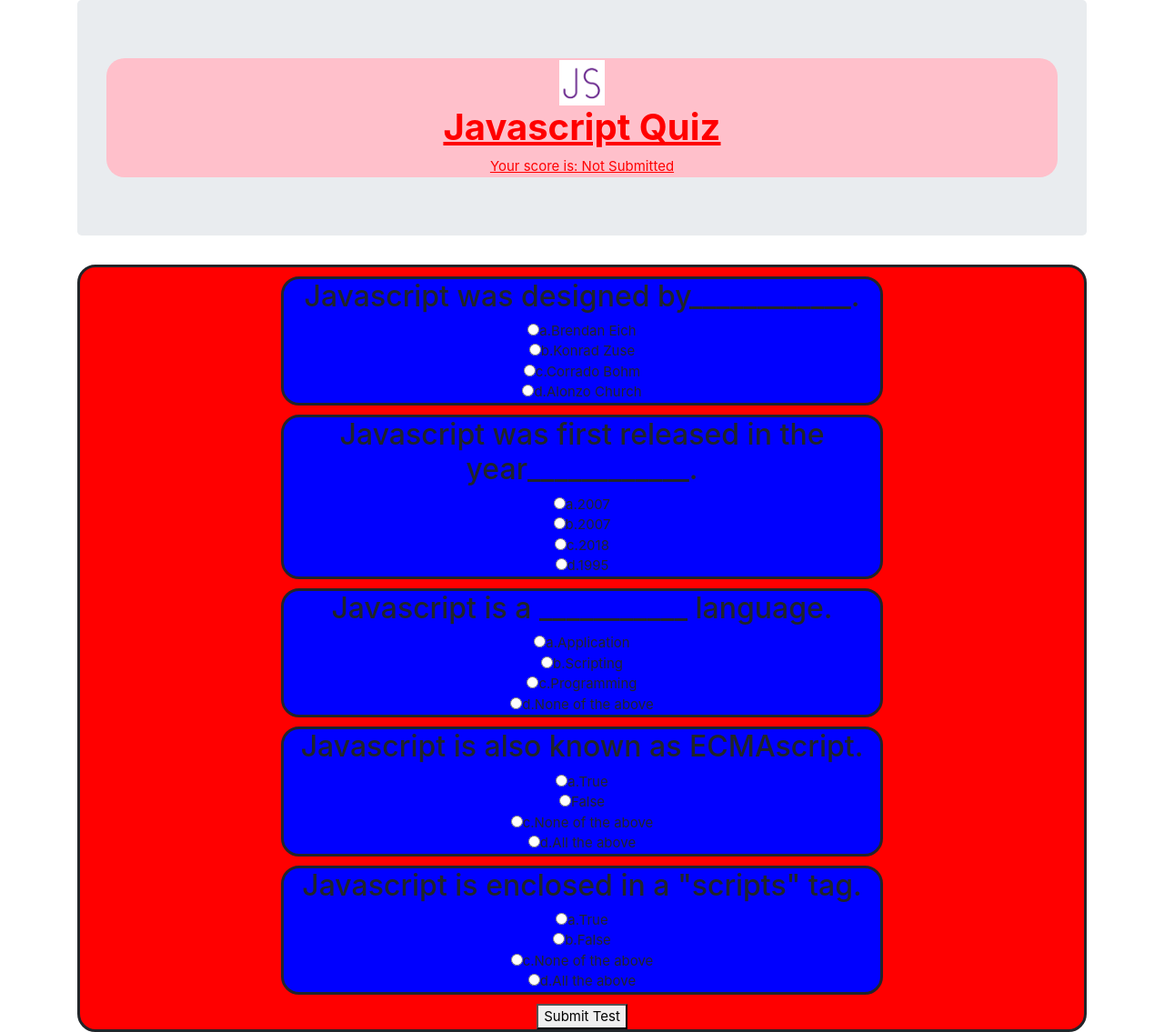
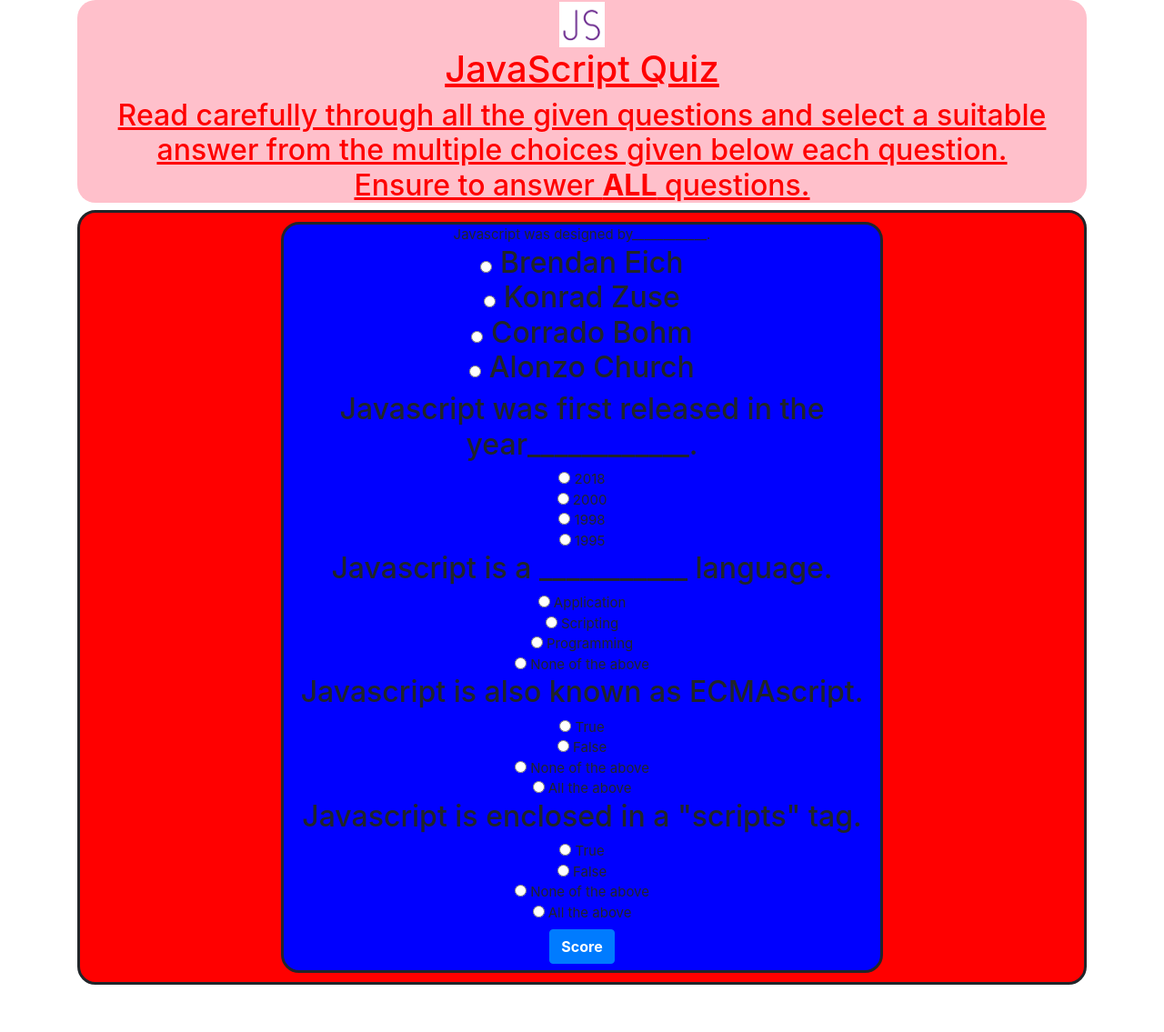
Before and after one commit to joseck12/quiz-board, a plain HTML site: page index.html in a window 1280 px wide. Shown: the top 1135 px of the page at 91% size. After the commit the page ends 1083 px from the top, so only its background shows below. Drawn offline with nearby package versions, Linux system fonts and the light colour scheme.

Commit message:
add new style to index.html

```diff
--- a/index.html
+++ b/index.html
@@ -10,58 +10,106 @@
 
 <body>
   <div class="container">
-    <div class="jumbotron">
-      <div class="header">
-        <h1><img src="images/js.png" height=50 alt="js"><br><b>Javascript Quiz</b></h1>
-        <div id="result" <h2>Your score is: Not Submitted</h2>
-        </div>
+    <div class="header">
+  <h1><img src="images/js.png" height=50 alt="js"><br>JavaScript Quiz</h1>
+  <h2>Read carefully through all the given questions and select a suitable answer from the multiple choices given below each question.<br>Ensure to answer <b>ALL</b> questions.</h2>
+</div>
+  <form id="query" action="index.html" method="post">
+    <div class="body">
+      <div class="question"
+        <h2>Javascript was designed by____________.<h2>
+      <div class="radio">
+        <input type="radio" name="q1" value="20">
+        Brendan Eich
+      </div>
+      <div class="radio">
+        <input type="radio" name="q1" value="0">
+        Konrad Zuse
+      </div>
+      <div class="radio">
+        <input type="radio" name="q1" value="0">
+        Corrado Bohm
+      </div>
+      <div class="radio">
+        <input type="radio" name="q1" value="0">
+        Alonzo Church
+      </div>
+        <h2>Javascript was first released in the year____________.</h2>
+      <div class="radio">
+        <input type="radio" name="q2" value="0">
+        2018
+      </div>
+      <div class="radio">
+        <input type="radio" name="q2" value="0">
+        2000
+      </div>
+      <div class="radio">
+        <input type="radio" name="q2" value="0">
+        1998
+      </div>
+      <div class="radio">
+        <input type="radio" name="q2" value="20">
+        1995
+      </div>
+        <h2>Javascript is a ___________ language.</h2>
+      <div class="radio">
+        <input type="radio" name="q3" value="0">
+        Application
+      </div>
+      <div class="radio">
+        <input type="radio" name="q3" value="0">
+        Scripting
+      </div>
+      <div class="radio">
+        <input type="radio" name="q3" value="20">
+        Programming
+      </div>
+      <div class="radio">
+        <input type="radio" name="q3" value="0">
+        None of the above
+      </div>
+        <h2>Javascript is also known as ECMAscript.</h2>
+      <div class="radio">
+        <input type="radio" name="q4" value="20">
+        True
+      </div>
+      <div class="radio">
+        <input type="radio" name="q4" value="0">
+        False
+      </div>
+      <div class="radio">
+        <input type="radio" name="q4" value="0">
+        None of the above
+      </div>
+      <div class="radio">
+        <input type="radio" name="q4" value="0">
+        All the above
+      </div>
+        <h2>Javascript is enclosed in a "scripts" tag.</h2>
+      <div class="radio">
+        <input type="radio" name="q5" value="20">
+        True
+      </div>
+      <div class="radio">
+        <input type="radio" name="q5" value="0">
+        False
+      </div>
+      <div class="radio">
+        <input type="radio" name="q5" value="0">
+        None of the above
+      </div>
+      <div class="radio">
+        <input type="radio" name="q5" value="0">
+        All the above
+      </div>
+      <div class="btn">
+        <button type="Submit" name="submit" id=result class="btn btn-primary"><strong>Score</strong></button>
       </div>
     </div>
-    <div class="body">
-      <form name="quiz" onsubmit="return onSubmit ()">
-        <div class="well">
-          <div class="question">
-            <h2>Javascript was designed by____________.</h2>
-            <input type="radio" name="q1" value="a">a.Brendan Eich<br>
-            <input type="radio" name="q1" value="b">b.Konrad Zuse<br>
-            <input type="radio" name="q1" value="c">c.Corrado Bohm<br>
-            <input type="radio" name="q1" value="d">d.Alonzo Church<br>
-          </div>
-          <div class="question">
-            <h2>Javascript was first released in the year____________.</h2>
-            <input type="radio" name="q2" value="a">a.2007<br>
-            <input type="radio" name="q2" value="b">b.2007<br>
-            <input type="radio" name="q2" value="c">c.2018<br>
-            <input type="radio" name="q2" value="d">d.1995<br>
-          </div>
-          <div class="question">
-            <h2>Javascript is a ___________ language.</h2>
-            <input type="radio" name="q3" value="a">a.Application<br>
-            <input type="radio" name="q3" value="b">b.Scripting<br>
-            <input type="radio" name="q3" value="c">c.Programming<br>
-            <input type="radio" name="q3" value="d">d.None of the above<br>
-          </div>
-          <div class="question">
-            <h2>Javascript is also known as ECMAscript.</h2>
-            <input type="radio" name="q4" value="a">a.True<br>
-            <input type="radio" name="q4" value="b" b.>False<br>
-            <input type="radio" name="q4" value="c">c.None of the above<br>
-            <input type="radio" name="q4" value="d">d.All the above<br>
-          </div>
-          <div class="question">
-            <h2>Javascript is enclosed in a "scripts" tag.</h2>
-            <input type="radio" name="q5" value="a">a.True<br>
-            <input type="radio" name="q5" value="b">b.False<br>
-            <input type="radio" name="q5" value="c">c.None of the above<br>
-            <input type="radio" name="q5" value="d">d.All the above<br>
-          </div>
-        </div>
-        <button type="submit">Submit Test</button>
-
     </div>
-  </div>
-  <script src="https://code.jquery.com/jquery-3.3.1.min.js"></script>
-  <script src="js/scripts.js"></script>
+    </div>
+      <script src="https://code.jquery.com/jquery-3.3.1.min.js"></script>
+      <script src="js/scripts.js"></script>
 </body>
 
-</html>+
+</html>
--- a/js/scripts.js
+++ b/js/scripts.js
@@ -1,25 +1,20 @@
-function onSubmit() {
-  var score = 0;
-  var numOfQuestions = 5;
-  var ansArr = ['a', 'c', 'd', 'a', 'a', ];
+$(document).ready(function(){
+ $("form#query").submit(function(event){
 
-  var q1 = $(document).forms[quiz][q1].value;
-  var q2 = document.forms[quiz][q2].value;
-  var q3 = document.forms[quiz][q3].value;
-  var q4 = document.forms[quiz][q4].value;
-  var q5 = document.forms[quiz][q5].value;
+event.preventDefault();
+   var q1 = $("input:radio[name=q1]:checked").val();
+   var q2 = $("input:radio[name=q2]:checked").val();
+   var q3 = $("input:radio[name=q3]:checked").val();
+   var q4 = $("input:radio[name=q4]:checked").val();
+   var q5 = $("input:radio[name=q5]:checked").val();
+   var result = parseInt(q1) + parseInt(q2) +
+   parseInt(q3) + parseInt(q4) + parseInt(q5);
+   $("#result").text("You Score: " + result + "%");
 
-  for (var i = 1; i <= numOfQuestions; i++) {
-    if (eval('q' + i) == '') {
-      alert("You missed question number" + i);
-    }
-    if (eval('q' + i) == ansArr[i - 1]) {
-      score++;
-    }
-  }
-
-  var results = document.getElementById('results')
-  results.innerHTML = "<h2>Your Score Is " + score + " points out of " + numOfQuestions + "</h2>"
-  alert('Your score is ' + score + ' out of ' + numOfQuestions);
-}
-}
+   $("button").click(function(){
+     $("#result-showing").toggle();
+   })
+   $("form#query").show();
+   $("#result").show();
+ });
+});
```
